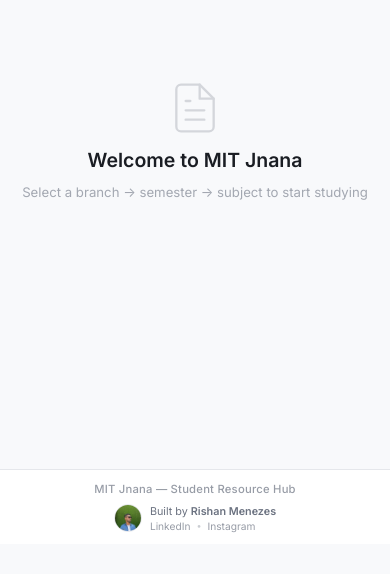
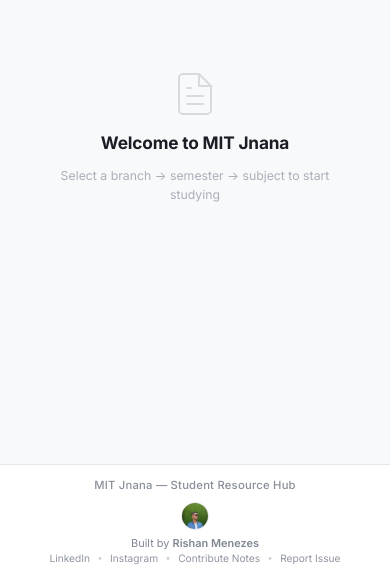
Before and after one commit to rishanmenezes/Mit-Jnana, a React (Vite) app: page / in a window 390 px wide. Shown: the part 300-874 px from the top of the page. Before the commit the page ends 844 px from the top, so only its background shows below. Built offline with nearby package versions, Linux system fonts and the light colour scheme; no server answers.

Commit message:
feat: implement main application structure with dynamic navigation tree and note document viewer

```diff
--- a/src/App.jsx
+++ b/src/App.jsx
@@ -187,6 +187,24 @@
               >
                 Instagram
               </a>
+              <span className="footer__link-sep">•</span>
+              <a
+                className="footer__link"
+                href="https://forms.gle/L3QsGuSF23qZ3AhL7"
+                target="_blank"
+                rel="noopener noreferrer"
+              >
+                Contribute Notes
+              </a>
+              <span className="footer__link-sep">•</span>
+              <a
+                className="footer__link"
+                href="https://forms.gle/dYQ6UTuTsMLSbESm7"
+                target="_blank"
+                rel="noopener noreferrer"
+              >
+                Report Issue
+              </a>
             </div>
           </div>
         </div>
--- a/src/components/Viewer.jsx
+++ b/src/components/Viewer.jsx
@@ -74,7 +74,7 @@
     return (
       <main className="content" id="content-area">
         <div className="content__empty">
-          <svg className="content__empty-icon" width="56" height="56" viewBox="0 0 24 24" fill="none" stroke="currentColor" strokeWidth="1" strokeLinecap="round" strokeLinejoin="round">
+          <svg className="content__empty-icon" width="64" height="64" viewBox="0 0 24 24" fill="none" stroke="currentColor" strokeWidth="1" strokeLinecap="round" strokeLinejoin="round">
             <path d="M14 2H6a2 2 0 0 0-2 2v16a2 2 0 0 0 2 2h12a2 2 0 0 0 2-2V8z" />
             <polyline points="14 2 14 8 20 8" />
             <line x1="16" y1="13" x2="8" y2="13" />
--- a/src/index.css
+++ b/src/index.css
@@ -22,7 +22,7 @@
   --color-text-sidebar: #c9cdd5;
   --color-text-sidebar-heading: #8b92a0;
   --color-border: #e5e7eb;
-  --sidebar-width: 300px;
+  --sidebar-width: 280px;
   --header-height: 60px;
   --font-family: 'Inter', -apple-system, BlinkMacSystemFont, 'Segoe UI', sans-serif;
   --radius-sm: 6px;
@@ -197,7 +197,7 @@
   align-items: center;
   justify-content: center;
   gap: 20px;
-  padding: 14px 24px;
+  padding: 0.9rem 1.25rem;
   background: var(--color-surface);
   border-top: 1px solid var(--color-border);
   flex-shrink: 0;
@@ -210,7 +210,7 @@
   font-weight: 500;
   color: var(--color-text-secondary);
   letter-spacing: 0.02em;
-  opacity: 0.7;
+  opacity: 0.8;
 }
 
 .footer__credit {
@@ -243,9 +243,10 @@
 }
 
 .footer__credit-text {
-  font-size: 0.72rem;
+  font-size: 0.73rem;
   font-weight: 400;
   white-space: nowrap;
+  opacity: 0.85;
 }
 
 .footer__credit-text strong {
@@ -254,16 +255,19 @@
 
 .footer__links {
   display: flex;
+  flex-wrap: wrap;
   align-items: center;
-  gap: 6px;
+  justify-content: center;
+  gap: 0.5rem;
   font-size: 0.68rem;
 }
 
 .footer__link {
   color: var(--color-text-secondary);
   text-decoration: none;
-  opacity: 0.7;
+  opacity: 0.75;
   transition: color var(--transition-fast), opacity var(--transition-fast);
+  white-space: nowrap;
 }
 
 .footer__link:hover {
@@ -461,22 +465,27 @@
   align-items: center;
   justify-content: center;
   color: var(--color-text-secondary);
-  gap: 12px;
+  gap: 14px;
+  padding: 24px;
+  text-align: center;
 }
 
 .content__empty-icon {
-  opacity: 0.25;
+  opacity: 0.22;
 }
 
 .content__empty-title {
-  font-size: 1.3rem;
-  font-weight: 600;
+  font-size: 1.35rem;
+  font-weight: 700;
   color: var(--color-text);
+  letter-spacing: -0.01em;
 }
 
 .content__empty-hint {
   font-size: 0.88rem;
-  opacity: 0.6;
+  opacity: 0.55;
+  max-width: 340px;
+  line-height: 1.5;
 }
 
 /* Viewer header bar */
@@ -675,7 +684,7 @@
   position: relative;
   margin-left: 16px;
   flex: 1;
-  max-width: 420px;
+  max-width: 520px;
   min-width: 180px;
 }
 
@@ -1035,12 +1044,37 @@
 
   .footer {
     flex-direction: column;
-    gap: 8px;
-    padding: 12px 16px;
+    gap: 10px;
+    padding: 0.85rem 1rem;
+    text-align: center;
   }
 
   .footer__credit {
     border-left: none;
     padding-left: 0;
+    flex-direction: column;
+    gap: 6px;
+  }
+
+  .footer__credit-info {
+    align-items: center;
+  }
+
+  .footer__links {
+    justify-content: center;
+  }
+
+  .content__empty-icon {
+    width: 48px;
+    height: 48px;
+  }
+
+  .content__empty-title {
+    font-size: 1.15rem;
+  }
+
+  .content__empty-hint {
+    font-size: 0.82rem;
+    max-width: 280px;
   }
 }
```
